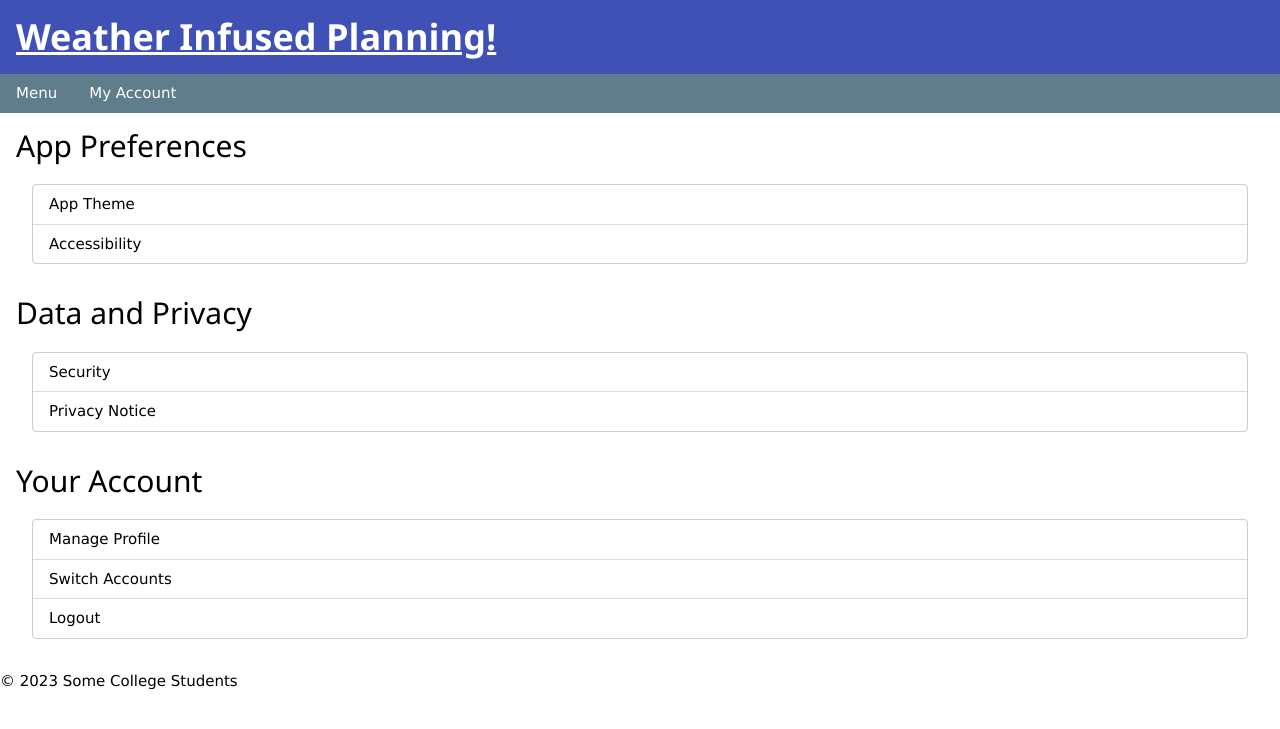
After one commit to UCCS-CS4300-5300/group5-fall2023, a Django app: page /settings/ in a window 1280 px wide. The commit adds this page. Shown: the top 729 px of the page. Run offline with Django 3.2, Linux system fonts and the light colour scheme.

Commit message:
bunch of QOL changes, added settings page, added mock data

```diff
--- a/weatherApp/templates/weatherApp/includes/headerBar.html
+++ b/weatherApp/templates/weatherApp/includes/headerBar.html
@@ -1,6 +1,6 @@
 
 <div class="w3-container w3-indigo">
-  <h1><b>Weather Infused Planning!</b></h1>
+  <a href="/"><h1><b>Weather Infused Planning!</b></h1></a>
 </div>
  <div class="w3-bar w3-blue-gray">
   <div class="w3-dropdown-hover w3-blue-gray">
@@ -9,6 +9,7 @@
       <a href="/" class="w3-bar-item w3-button">Home</a>
       <a href="/createEvent" class="w3-bar-item w3-button">Create Event</a>
       <a href="/allEvents" class="w3-bar-item w3-button">All Events</a>
+      <a href="/settings" class="w3-bar-item w3-button">Settings</a>
     </div>
   </div>
   <div class="w3-dropdown-hover w3-blue-gray">
--- a/weatherApp/templates/weatherApp/index.html
+++ b/weatherApp/templates/weatherApp/index.html
@@ -32,6 +32,10 @@
 
   <div class="w3-container">
 
+    <div class="w3-container w3-border w3-round-large">
+      <p id=weatherdata></p>
+    </div>
+
     <div class="w3-card-4 w3-margin">
 
     <header class="w3-container w3-blue">
@@ -39,7 +43,7 @@
     </header>
 
     <div class="w3-container">
-      <p id=weatherdata></p>
+
       {%for event in event_list%}
       {% if forloop.first %}
      <p>Your <b>{{event.title}}</b> event <b>{{event.start}}</b> may have hazardous weather!</p>
--- /dev/null
+++ b/weatherApp/templates/weatherApp/settings_page.html
@@ -0,0 +1,45 @@
+<!DOCTYPE html>
+<html lang="en">
+<head>
+  <meta charset="UTF-8">
+  <meta name="viewport" content="width=device-width, initial-scale=1.0">
+  <title>Weather-Infused Planning</title>
+  <link rel="stylesheet" href="https://www.w3schools.com/w3css/4/w3.css">
+</head>
+<body>
+  {% include 'weatherApp/includes/headerBar.html' %}
+
+  <div class="w3-container">
+    <h2>App Preferences</h2>
+    <div class="w3-panel">
+      <ul class="w3-ul w3-border w3-round">
+        <li class="w3-hover-light-grey">App Theme</li>
+        <li class="w3-hover-light-grey">Accessibility</li>
+      </ul>
+    </div>
+  </div>
+  <div class="w3-container">
+    <h2>Data and Privacy</h2>
+    <div class="w3-panel">
+      <ul class="w3-ul w3-border w3-round">
+        <li class="w3-hover-light-grey">Security</li>
+        <li class="w3-hover-light-grey">Privacy Notice</li>
+      </ul>
+    </div>
+  </div>
+  <div class="w3-container">
+    <h2>Your Account</h2>
+    <div class="w3-panel">
+      <ul class="w3-ul w3-border w3-round">
+        <li class="w3-hover-light-grey">Manage Profile</li>
+        <li class="w3-hover-light-grey">Switch Accounts</li>
+        <li class="w3-hover-light-grey">Logout</li>
+      </ul>
+    </div>
+  </div>
+
+  <footer>
+      <p>&copy; 2023 Some College Students</p>
+  </footer>
+</body>
+</html>
--- a/weatherApp/urls.py
+++ b/weatherApp/urls.py
@@ -12,4 +12,5 @@ urlpatterns = [
   path('login/', LoginView.as_view(), name='login'),
   path('signup/', SignUpView.as_view(), name='signup'),
   path('logout/', auth_views.LogoutView.as_view(next_page='index'), name='logout'),
+  path('settings/', views.settings, name='settings'),
   ]
--- a/weatherApp/views.py
+++ b/weatherApp/views.py
@@ -69,12 +69,12 @@ def get_weather_from_ip(request):
   weather_data = get_weather_from_location(city, country_code)
   description = weather_data['weather'][0]['description']
   temperature = weather_data['main']['temp']
-  s = "You're in {}, {}. You can expect {} with a temperature of {} C degrees.".format(city, country_code, description, temperature)
+  s = "You're in {}, {}. You can expect {} with a temperature of {} F.".format(city, country_code, description, temperature)
   data = {"weather_data": s}
   return JsonResponse(data)
 
 def get_weather_from_location(city, country_code):
-  url = "http://api.openweathermap.org/data/2.5/weather?q={},{}&appid=a8e71c9932b20c4ceb0aed183e6a83bb&units=metric".format(city, country_code)
+  url = "http://api.openweathermap.org/data/2.5/weather?q={},{}&appid=a8e71c9932b20c4ceb0aed183e6a83bb&units=imperial".format(city, country_code)
   response = requests.get(url)
   return response.json()
 
@@ -85,3 +85,11 @@ class SignUpView(generic.CreateView):
 
 class LoginView(AuthLoginView):
   template_name = 'weatherApp/login.html'
+
+def settings(request):
+  if request.method == 'POST':
+    print("yippee")
+  else:
+    print("nay")
+
+  return render(request, 'weatherApp/settings_page.html')
```
